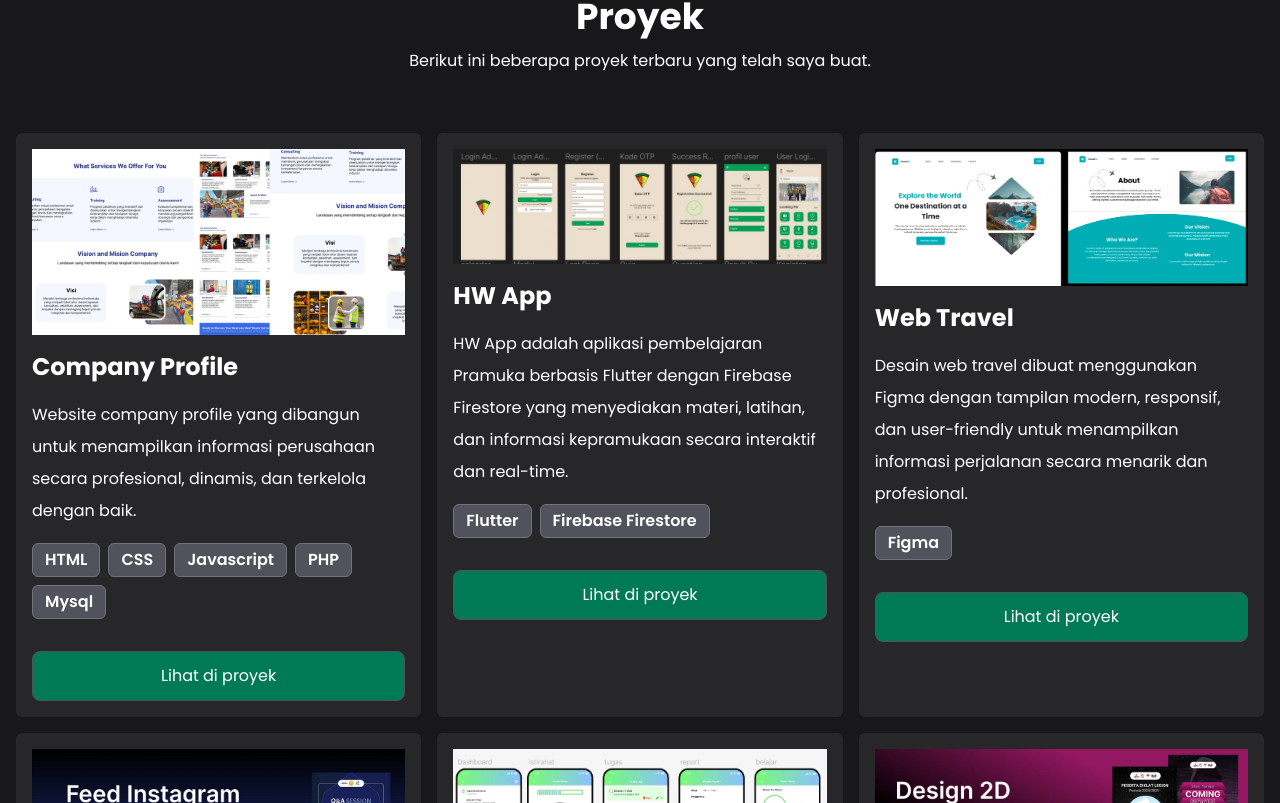
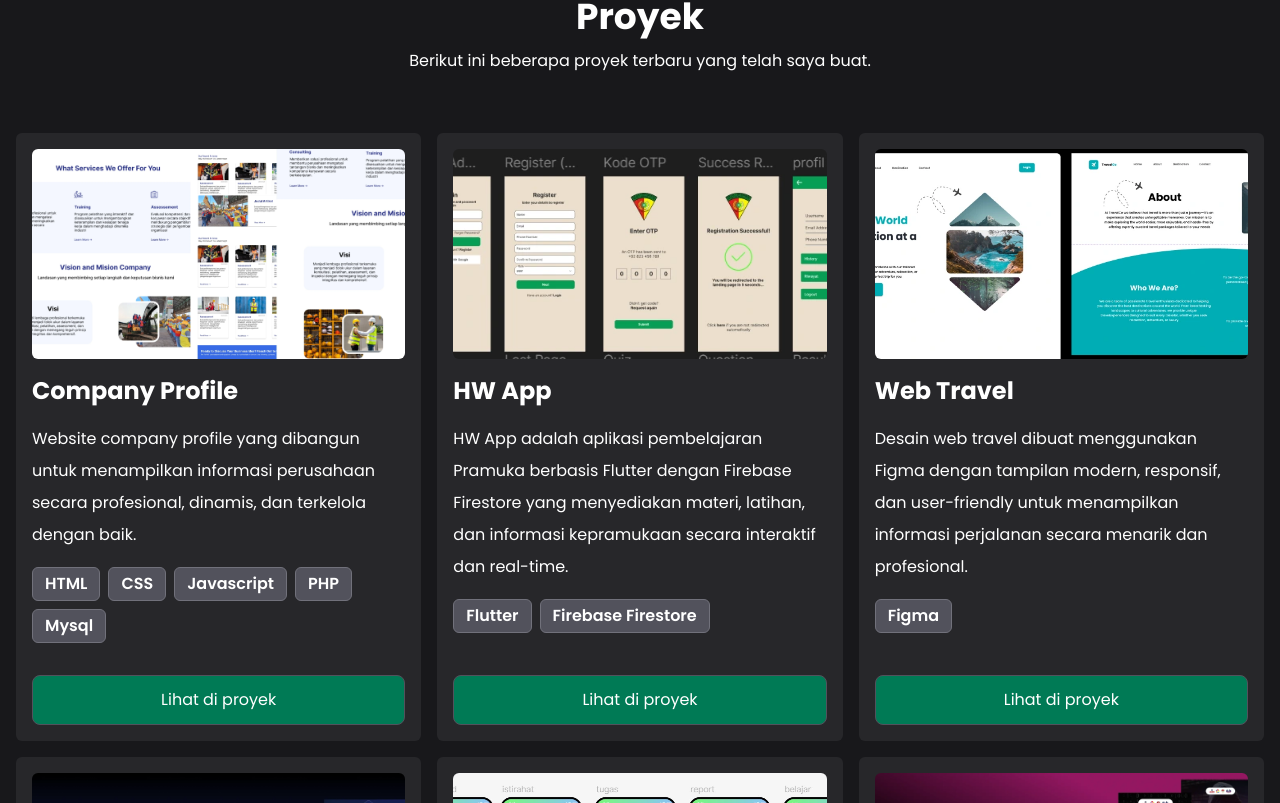
Before and after one commit to wahyuluky/portofolio, a React (Vite) app: page / in a window 1280 px wide. Shown: the part 1997-2800 px from the top of the page. Built offline with nearby package versions, Linux system fonts and the light colour scheme.

Commit message:
Update section home

```diff
--- a/src/App.jsx
+++ b/src/App.jsx
@@ -74,9 +74,9 @@ function App() {
         <p className="text-base/loose text-center opacity-50" data-aos="fade-up" data-aos-duration="1000" data-aos-delay="300" data-aos-once="true">Berikut ini beberapa proyek terbaru yang telah saya buat.</p>
         <div className="proyek-box mt-14 grid lg:grid-cols-3 sm:grid-cols-2 grid-cols-1 gap-4">
           {listProyek.map(proyek => (
-            <div key={proyek.id} className="p-4 bg-zinc-800 rounded-md" data-aos="fade-up" data-aos-duration="1000" data-aos-delay={proyek.dad} data-aos-once="true">
-              <img src={proyek.gambar} alt="Proyek Image" loading="lazy" />
-              <div>
+            <div key={proyek.id} className="p-4 bg-zinc-800 rounded-md h-full flex flex-col" data-aos="fade-up" data-aos-duration="1000" data-aos-delay={proyek.dad} data-aos-once="true">
+              <img src={proyek.gambar} alt="Proyek Image" loading="lazy" className="w-full aspect-video object-cover rounded-md" />
+              <div className="flex flex-col flex-1">
                 <h1 className="text-2xl font-bold my-4">{proyek.nama}</h1>
                 <p className="text-base/loose mb-4">{proyek.desk}</p>
                 <div className="flex flex-wrap gap-2">
@@ -84,8 +84,8 @@ function App() {
                     <p className="py-1 px-3 border border-zinc-500 bg-zinc-600 rounded-md font-semibold" key={index}>{tool}</p>
                   ))}
                 </div>
-                <div className="mt-8 text-center">
-                  <a href="#" className="bg-emerald-700 p-3 rounded-lg block border border-zinc-600 hover:bg-emerald-600">Lihat di proyek</a>
+                <div className="mt-auto pt-8">
+                  <a href="#" className="bg-emerald-700 p-3 rounded-lg block text-center border border-zinc-600 hover:bg-emerald-600">Lihat di proyek</a>
                 </div>
               </div>
             </div>
--- a/src/components/Projects.jsx
+++ b/src/components/Projects.jsx
@@ -19,10 +19,6 @@ export default function Projects() {
   const [activeCategory, setActiveCategory] = useState("all");
   const [showMore, setShowMore] = useState(false);
 
-  // const filteredProjects =
-  //   activeCategory === "all"
-  //     ? projects
-  //     : projects.filter((project) => project.category === activeCategory);
   const filteredProjects =
   activeCategory === "all"
     ? projects
```
